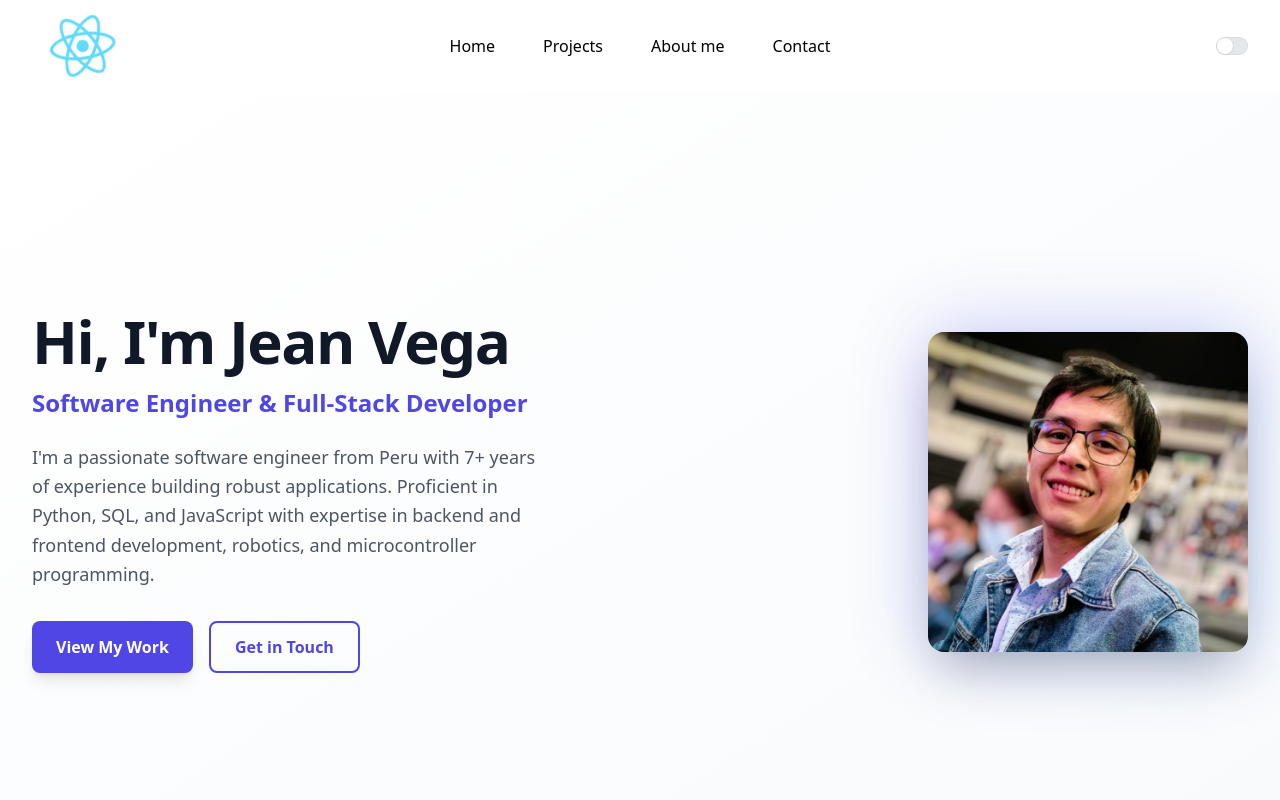
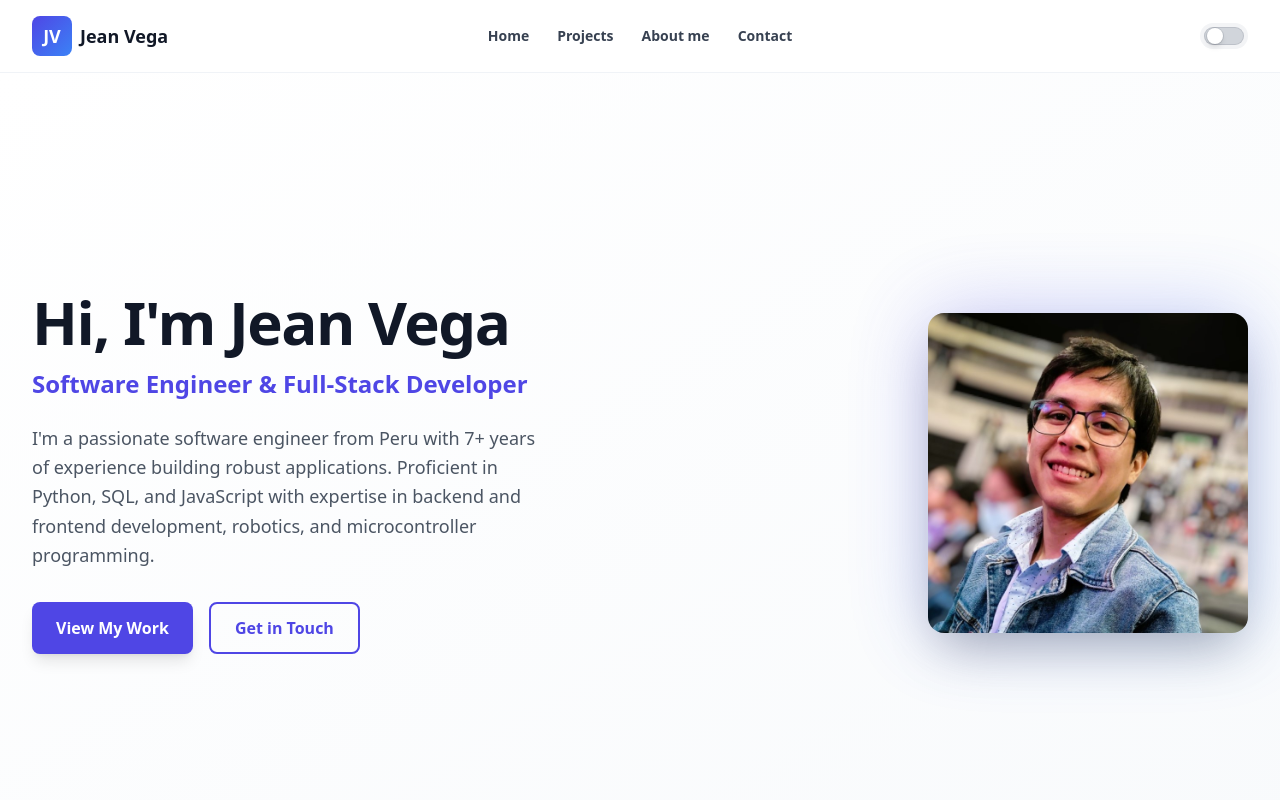
Before and after one commit to jeanvegadev/personalweb, a React (Vite) app: page / in a window 1280 px wide. Shown: the top 800 px of the page. Built offline with nearby package versions, Linux system fonts and the light colour scheme; no server answers.

Commit message:
improve header

```diff
--- a/src/components/Header.jsx
+++ b/src/components/Header.jsx
@@ -1,5 +1,4 @@
 import { useState } from 'react'
-import logo from '../logo.svg';
 import { Dialog,  Popover, Switch } from '@headlessui/react'
 import {
   Bars3Icon,
@@ -18,67 +17,69 @@ export default function MenuHeader({toggleDarkMode, c1}) {
   const combinedClassName = `${baseClassName} ${c1}`;
 
   return (
-    <header>
-      <nav className="mx-auto flex max-w-7xl items-center justify-between p-3 lg:px-8" aria-label="Global">
+    <header className="sticky top-0 z-40 bg-white/80 backdrop-blur-md border-b border-slate-200/50">
+      <nav className="mx-auto flex max-w-7xl items-center justify-between p-4 lg:px-8" aria-label="Global">
         <div className="flex lg:flex-1">
-          <a href="#" className="-m-1.5">
-            <span className="sr-only">Jean Vega</span>
-            <img src={logo} className="App-logo" alt="logo" />
+          <a href="#home" className="flex items-center gap-2 hover:opacity-80 transition-opacity">
+            <div className="flex h-10 w-10 items-center justify-center rounded-lg bg-gradient-to-br from-indigo-600 to-blue-500">
+              <span className="text-white font-bold text-lg">JV</span>
+            </div>
+            <span className="hidden sm:inline font-bold text-gray-900 text-lg">Jean Vega</span>
           </a>
         </div>
         <div className="flex lg:hidden">
           <button
             type="button"
-            className="-m-2.5 inline-flex items-center justify-center rounded-md p-2.5 text-gray-700"
+            className="-m-2.5 inline-flex items-center justify-center rounded-md p-2.5 text-gray-700 hover:bg-gray-100 transition-colors"
             onClick={() => setMobileMenuOpen(true)}
           >
             <span className="sr-only">Open main menu</span>
             <Bars3Icon className="h-6 w-6" aria-hidden="true" />
           </button>
         </div>
-        <Popover.Group className="hidden lg:flex lg:gap-x-12">
-          <a href="#home">Home</a>
-          <a href="#projects">Projects</a>
-          <a href="#about">About me</a>
-          <a href="#contact">Contact</a>
+        <Popover.Group className="hidden lg:flex lg:gap-x-1">
+          <a href="#home" className="px-3 py-2 text-sm font-semibold text-gray-700 hover:text-indigo-600 hover:bg-gray-50 rounded-lg transition-all duration-200">Home</a>
+          <a href="#projects" className="px-3 py-2 text-sm font-semibold text-gray-700 hover:text-indigo-600 hover:bg-gray-50 rounded-lg transition-all duration-200">Projects</a>
+          <a href="#about" className="px-3 py-2 text-sm font-semibold text-gray-700 hover:text-indigo-600 hover:bg-gray-50 rounded-lg transition-all duration-200">About me</a>
+          <a href="#contact" className="px-3 py-2 text-sm font-semibold text-gray-700 hover:text-indigo-600 hover:bg-gray-50 rounded-lg transition-all duration-200">Contact</a>
         </Popover.Group>
-        <div className="flex lg:flex lg:flex-1 lg:justify-end">
+        <div className="flex lg:flex lg:flex-1 lg:justify-end lg:items-center lg:gap-4">
+          <div className="p-1 bg-gray-100 rounded-full flex items-center">
             <Switch
               checked={agreed}
               onClick={toggleDarkMode}
               onChange={setAgreed}
               className={classNames(
-                  agreed ? 'bg-indigo-600' : 'bg-gray-200',
-                  'flex w-8 flex-none cursor-pointer rounded-full p-px ring-1 ring-inset ring-gray-900/5 transition-colors duration-200 ease-in-out focus-visible:outline focus-visible:outline-2 focus-visible:outline-offset-2 focus-visible:outline-indigo-600'
+                agreed ? 'bg-indigo-600' : 'bg-gray-300',
+                'flex w-10 flex-none cursor-pointer rounded-full p-px ring-1 ring-inset ring-gray-900/10 transition-colors duration-200 ease-in-out focus-visible:outline focus-visible:outline-2 focus-visible:outline-offset-2 focus-visible:outline-indigo-600'
               )}
             >
-                <span className="sr-only">Agree to policies</span>
+              <span className="sr-only">Toggle dark mode</span>
               <span
                 aria-hidden="true"
                 className={classNames(
-                    agreed ? 'translate-x-3.5' : 'translate-x-0',
-                    'h-4 w-4 transform rounded-full bg-white shadow-sm ring-1 ring-gray-900/5 transition duration-200 ease-in-out'
+                  agreed ? 'translate-x-4' : 'translate-x-0.5',
+                  'h-4 w-4 transform rounded-full bg-white shadow-md ring-1 ring-gray-900/10 transition duration-200 ease-in-out'
                 )}
               />
             </Switch>
+          </div>
         </div>
       </nav>
       <Dialog as="div" className="lg:hidden" open={mobileMenuOpen} onClose={setMobileMenuOpen}>
 
         <div className="fixed inset-0 z-10" />
         <Dialog.Panel className={combinedClassName}>
-          <div className="flex items-center justify-between">
-            <a href="#" className="-m-1.5 p-1.5">
-              <span className="sr-only">Your Company</span>
-              <img
-                className="h-8 w-auto"
-                src="https://tailwindui.com/img/logos/mark.svg?color=indigo&shade=600"
-                alt=""
-              />
+          <div className="flex items-center justify-between mb-6">
+            <a href="#home" className="flex items-center gap-2">
+              <div className="flex h-10 w-10 items-center justify-center rounded-lg bg-gradient-to-br from-indigo-600 to-blue-500">
+                <span className="text-white font-bold text-lg">JV</span>
+              </div>
+              <span className="font-bold text-gray-900">Jean Vega</span>
             </a>
             <button
               type="button"
-              className="-m-2.5 rounded-md p-2.5"
+              className="-m-2.5 rounded-md p-2.5 hover:bg-gray-100 transition-colors"
               onClick={() => setMobileMenuOpen(false)}
             >
               <span className="sr-only">Close menu</span>
@@ -88,10 +89,10 @@ export default function MenuHeader({toggleDarkMode, c1}) {
           <div className="mt-6 flow-root">
             <div className="-my-6 divide-y divide-gray-500/10">
               <div className="space-y-2 py-6">
-                <a href="#home" onClick={() => setMobileMenuOpen(false)}  className="-mx-3 block rounded-lg px-3 py-2 text-base font-semibold leading-7 hover:bg-gray-50">Home</a>
-                <a href="#projects" onClick={() => setMobileMenuOpen(false)}  className="-mx-3 block rounded-lg px-3 py-2 text-base font-semibold leading-7  hover:bg-gray-50">Projects</a>
-                <a href="#about" onClick={() => setMobileMenuOpen(false)}  className="-mx-3 block rounded-lg px-3 py-2 text-base font-semibold leading-7 hover:bg-gray-50">About me</a>
-                <a href="#contact" onClick={() => setMobileMenuOpen(false)}  className="-mx-3 block rounded-lg px-3 py-2 text-base font-semibold leading-7 hover:bg-gray-50">Contact</a>
+                <a href="#home" onClick={() => setMobileMenuOpen(false)} className="-mx-3 block rounded-lg px-3 py-2 text-base font-semibold leading-7 text-gray-900 hover:bg-gray-50 transition-colors">Home</a>
+                <a href="#projects" onClick={() => setMobileMenuOpen(false)} className="-mx-3 block rounded-lg px-3 py-2 text-base font-semibold leading-7 text-gray-900 hover:bg-gray-50 transition-colors">Projects</a>
+                <a href="#about" onClick={() => setMobileMenuOpen(false)} className="-mx-3 block rounded-lg px-3 py-2 text-base font-semibold leading-7 text-gray-900 hover:bg-gray-50 transition-colors">About me</a>
+                <a href="#contact" onClick={() => setMobileMenuOpen(false)} className="-mx-3 block rounded-lg px-3 py-2 text-base font-semibold leading-7 text-gray-900 hover:bg-gray-50 transition-colors">Contact</a>
               </div>
             </div>
           </div>
```
Lines whose indentation alone changed are shown as unchanged.
